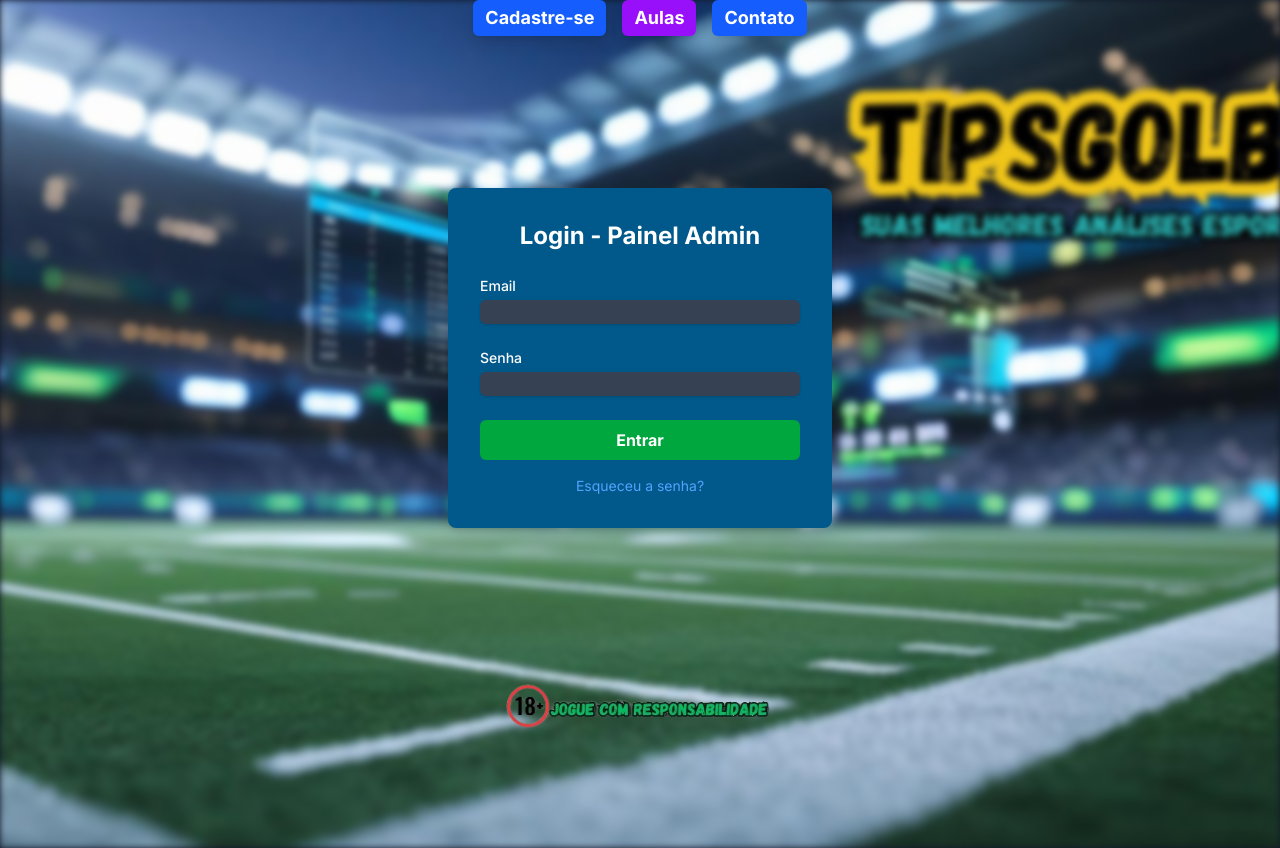
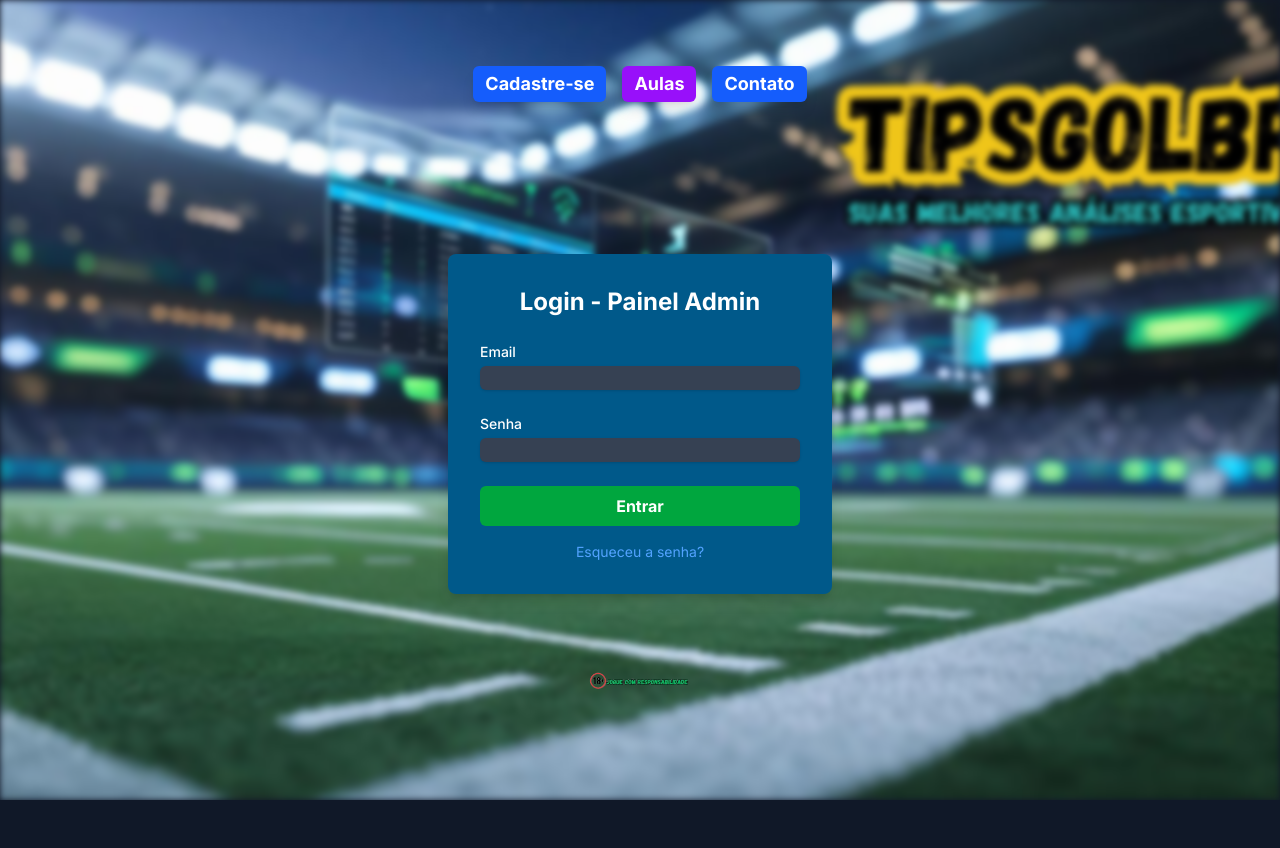
Before and after one commit to Douglasgarciams/tipsgolbr, a Next.js app: page /login in a window 1280 px wide. After the commit the page ends 800 px from the top, so only its background shows below. Built offline with nearby package versions, Linux system fonts and the light colour scheme.

Commit message:
fix: Adiciona react-icons a package.json para deploy

```diff
--- a/src/app/login/page.js
+++ b/src/app/login/page.js
@@ -102,11 +102,12 @@ export default function LoginPage() {
         </p>
       </div>
 
+
       {/* Imagem menor (logo) abaixo do formulário */}
       <img
         src="/images/responsavel.png"
         alt="Logo do Site"
-        className="block mx-auto mt-8 w-128 h-auto"
+        className="block mx-auto mt-8 w-48 h-auto" // ALTERADO: w-150 para w-48
       />
 
     </div>
```
